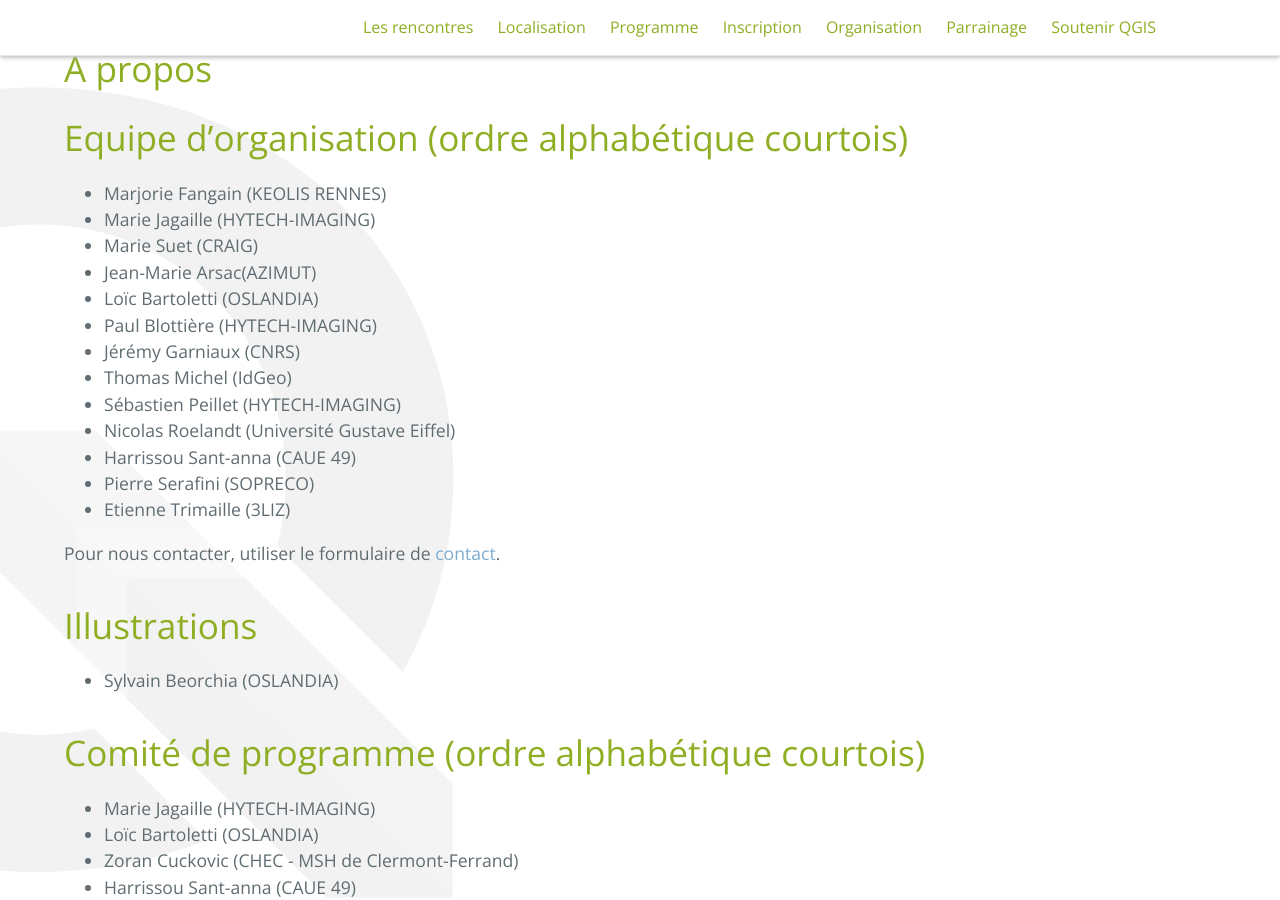
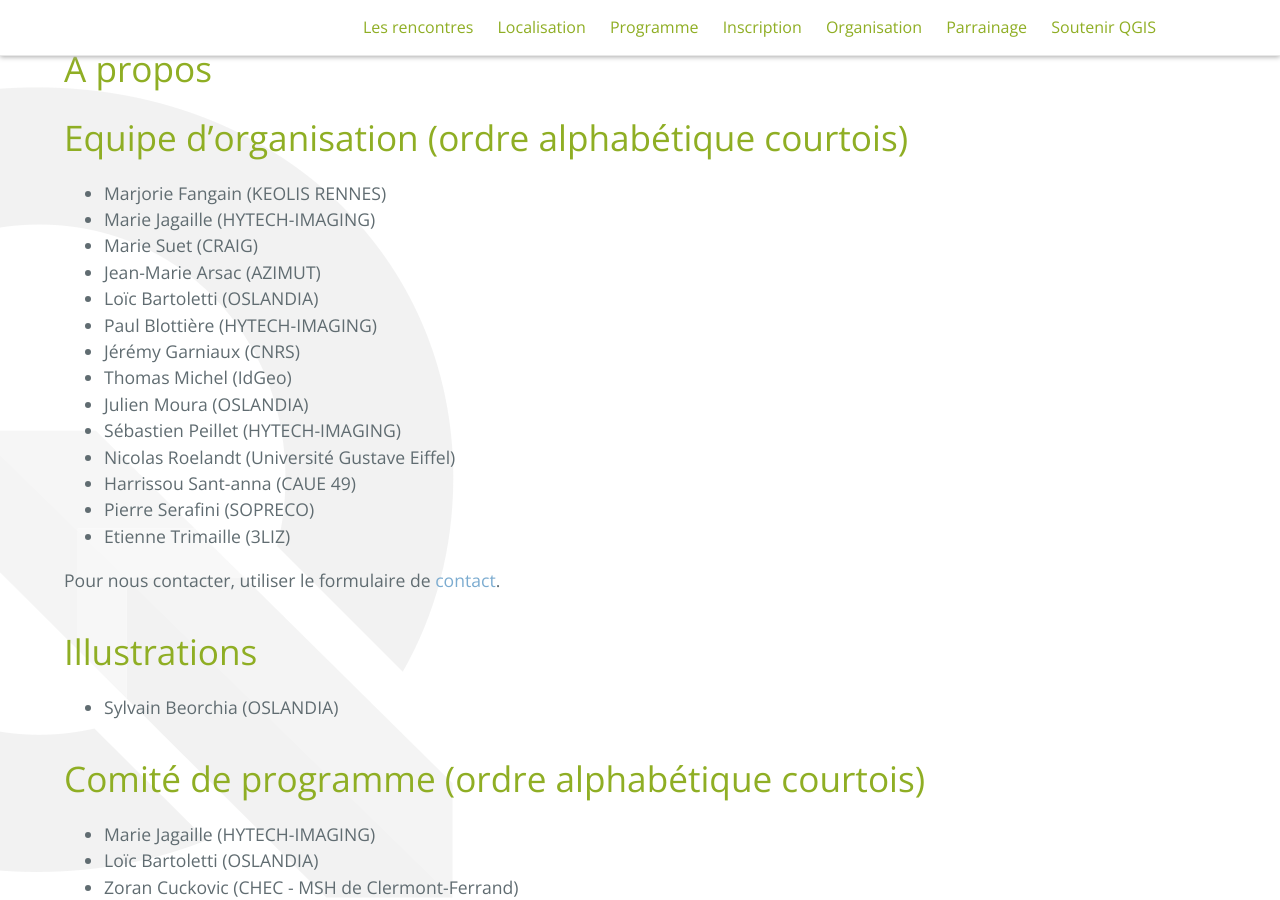
Before and after one commit to OSGeo-fr/QGIS-conf-fr-website, a Jekyll site: the page built from z60_apropos.md, in a window 1280 px wide and 900 px high, scrolled down 401 px. Built offline with Jekyll 4.4.1, drawn with Linux system fonts in a browser that asks for light colours.

Commit message:
oups....

```diff
--- a/z60_apropos.md
+++ b/z60_apropos.md
@@ -10,11 +10,12 @@ menu: footer
 - Marjorie Fangain (KEOLIS RENNES)
 - Marie Jagaille (HYTECH-IMAGING)
 - Marie Suet (CRAIG)
-- Jean-Marie Arsac(AZIMUT)
+- Jean-Marie Arsac (AZIMUT)
 - Loïc Bartoletti (OSLANDIA)
 - Paul Blottière (HYTECH-IMAGING)
 - Jérémy Garniaux (CNRS)
 - Thomas Michel (IdGeo)
+- Julien Moura (OSLANDIA)
 - Sébastien Peillet (HYTECH-IMAGING)
 - Nicolas Roelandt (Université Gustave Eiffel)
 - Harrissou Sant-anna (CAUE 49)
```
